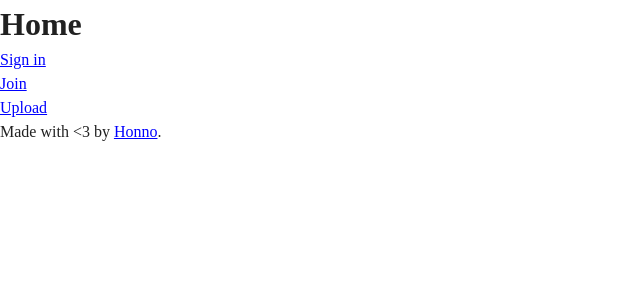
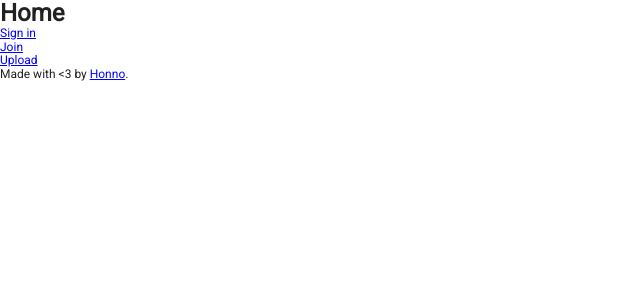
Before and after one commit to Honno/ascii-forever, a Django app: page / in a window 1280 px wide. Shown: the top 300 px of the page, without its empty margins (0-640 px from the left). Run offline with Django 3.2, Linux system fonts and the light colour scheme; data that the repository does not hold is empty; style sheets or scripts are compiled from the project's sources; some libraries are stand-ins or nearby versions.

Commit message:
basic styling

```diff
--- a/apps/foo/static/foo/style.scss
+++ b/apps/foo/static/foo/style.scss
@@ -1,12 +1,28 @@
+@import url("https://fonts.googleapis.com/css2?family=Roboto&family=Roboto+Mono&display=swap");
+
 $white: #ffffff;
 $primary: #212121;
 $blue: #0000ff;
 $purple: #8000ff;
 
+
 body {
+    font-family: "Roboto", "Verdana", sans-serif;
+    font-size: 12px;
+    font-weight: 400;
+    line-height: 1.125;
+
     background-color: $white;
     color: $primary;
 }
+
+pre {
+    font-family: "Roboto Mono", "Courier New", monospace;
+    font-size: 12px;
+    font-weight: 400;
+    line-height: 1.125;
+}
+
 
 a, a:active, a:hover, a:visited {
     color: $blue;
```
